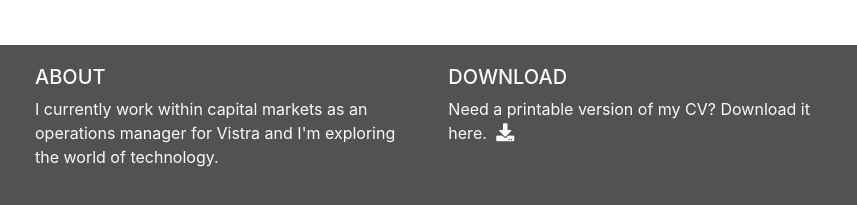
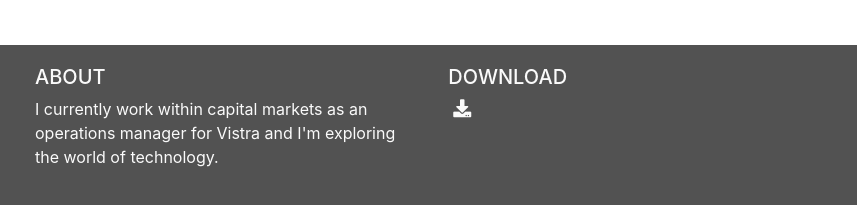
Before and after one commit to cmd-source/Conor-CV, a website: page travels.html in a window 1280 px wide. Shown: the part 1107-1312 px from the top of the page, 0-857 px from the left. Drawn offline with nearby package versions, Linux system fonts and the light colour scheme.

Commit message:
updating website

```diff
--- a/travels.html
+++ b/travels.html
@@ -132,8 +132,8 @@
             <div class="col-sm-4">
                 <h5 class="uppercase general-sub">Download</h5>
                 <p class="inline-block">
-                    Need a printable version of my CV? Download it here.
-                    <a href="assets/cv/ConorCV.pdf" target="_blank" class="cv-pdf">
+
+                    <a href="" target="_blank" class="cv-pdf">
                         <i class="fa fa-download" aria-hidden="true"></i>
                         <span class="sr-only">Download link.</span>
                     </a>
```
Also changed, not shown: contact.html (+3 -3 lines), index.html (+2 -2 lines), resume.html (+2 -2 lines), services.html (+2 -2 lines).
